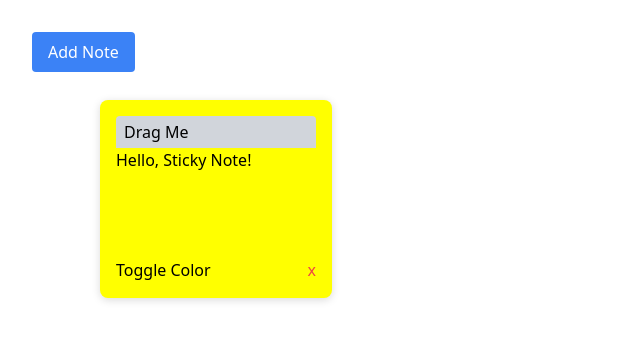
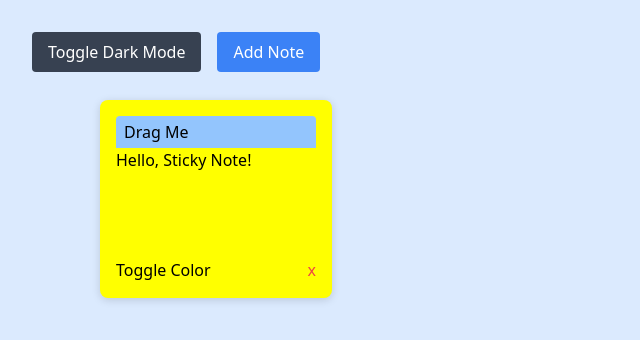
Before and after one commit to Matthew-McCallister/Sticky-Notes, a React (Vite) app: page / in a window 1280 px wide. Shown: the top 340 px of the page, without its empty margins (0-640 px from the left). Built offline with nearby package versions, Linux system fonts and the light colour scheme.

Commit message:
toggle light/dark mode

```diff
--- a/src/App.tsx
+++ b/src/App.tsx
@@ -1,18 +1,14 @@
 import { useState, useEffect } from 'react';
 import StickyNote from './components/StickyNote';
 
-// Define the shape of a Note object using TypeScript
 type Note = {
-  id: string; // unique identifier for each note
-  text: string; // the text content of the note
-  position: { x: number; y: number }; // position on the screen (pixels)
-  color: string; // color of the note
+  id: string;
+  text: string;
+  position: { x: number; y: number };
+  color: string;
 };
 
 function App() {
-  // useState with initializer function:
-  // - Loads saved notes from localStorage if available
-  // - Otherwise, creates a default note
   const [notes, setNotes] = useState<Note[]>(() => {
     const saved = localStorage.getItem('notes');
     return saved
@@ -22,39 +18,45 @@ function App() {
             id: '1',
             text: 'Hello, Sticky Note!',
             position: { x: 100, y: 100 },
-            color: 'yellow', // Default color
+            color: 'yellow',
           },
         ];
   });
 
-  // useEffect to keep localStorage updated whenever notes state changes
+  // Add mode state for light/dark mode
+  const [darkMode, setDarkMode] = useState(false);
+
   useEffect(() => {
     localStorage.setItem('notes', JSON.stringify(notes));
-    // JSON.stringify converts notes array into a string for storage
-  }, [notes]); // runs only when `notes` changes
+  }, [notes]);
 
-  // Function to add a new note when user clicks the button
   const addNote = () => {
     const newNote: Note = {
       id: crypto.randomUUID(),
       text: '',
       position: { x: 150, y: 150 },
-      color: 'yellow', // Default color
+      color: 'yellow',
     };
     setNotes([...notes, newNote]);
   };
 
+  // Toggle function
+  const toggleMode = () => setDarkMode((prev) => !prev);
+
   return (
-    <div className="p-8">
-      {/* Button for adding a new sticky note */}
+    <div className={`p-8 min-h-screen transition-colors duration-300 ${darkMode ? 'bg-gray-900' : 'bg-blue-100'}`}>
       <button
-        onClick={addNote} // Calls addNote function when clicked
+        onClick={toggleMode}
+        className="mb-4 mr-4 px-4 py-2 bg-gray-700 text-white rounded hover:bg-gray-800"
+      >
+        Toggle {darkMode ? 'Light' : 'Dark'} Mode
+      </button>
+      <button
+        onClick={addNote}
         className="mb-4 px-4 py-2 bg-blue-500 text-white rounded hover:bg-blue-600"
       >
         Add Note
       </button>
-
-      {/* Render all notes using map */}
       {notes.map((note) => (
         <StickyNote
           key={note.id}
--- a/src/components/StickyNote.tsx
+++ b/src/components/StickyNote.tsx
@@ -70,7 +70,7 @@ const StickyNote: React.FC<StickyNoteProps> = ({
       }}
     >
       <div
-        className="cursor-move bg-gray-300 px-2 py-1 rounded-t"
+        className="cursor-move bg-blue-300 px-2 py-1 rounded-t"
         onMouseDown={handleMouseDown}
       >
         Drag Me
@@ -86,7 +86,6 @@ const StickyNote: React.FC<StickyNoteProps> = ({
         <button
           className="text-white-600 hover:text-black-800"
           onClick={onToggleColor}
-          type="button"
         >
           Toggle Color
         </button>
```
Lines whose indentation alone changed are shown as unchanged.
